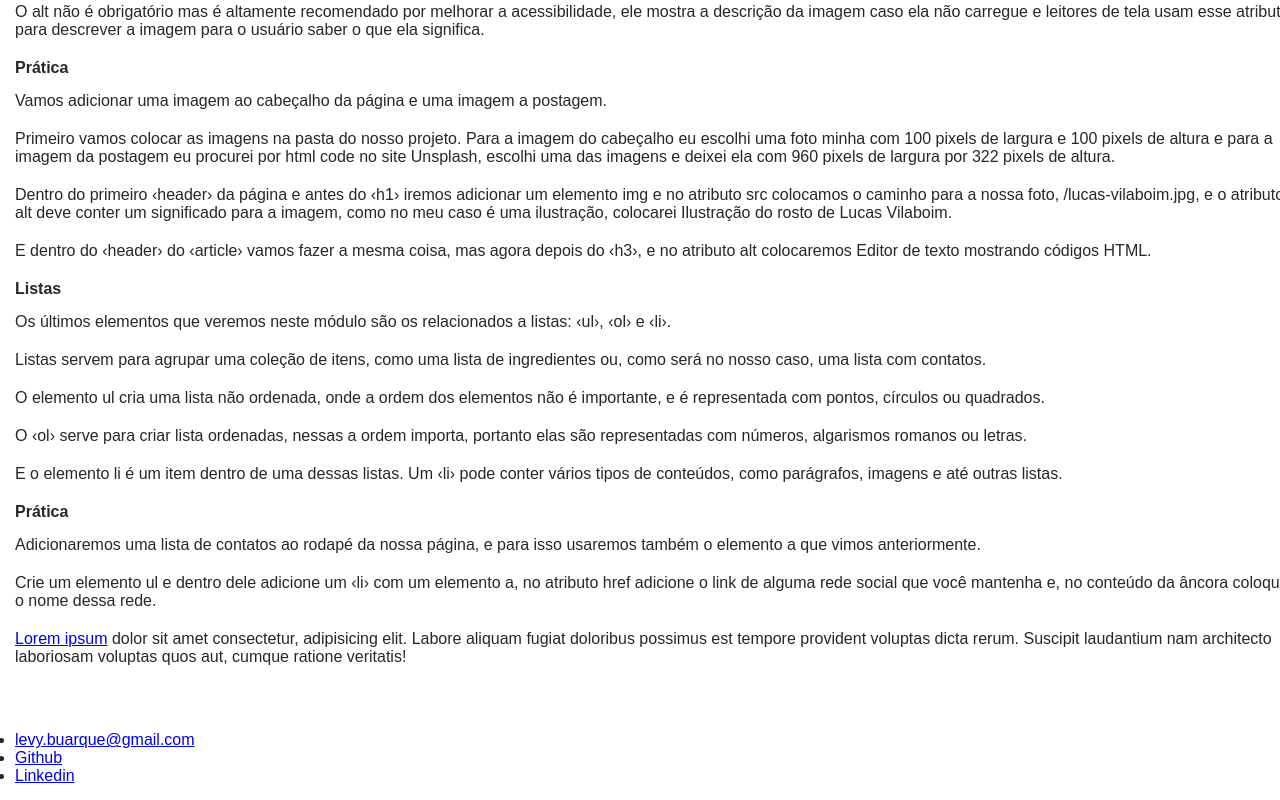
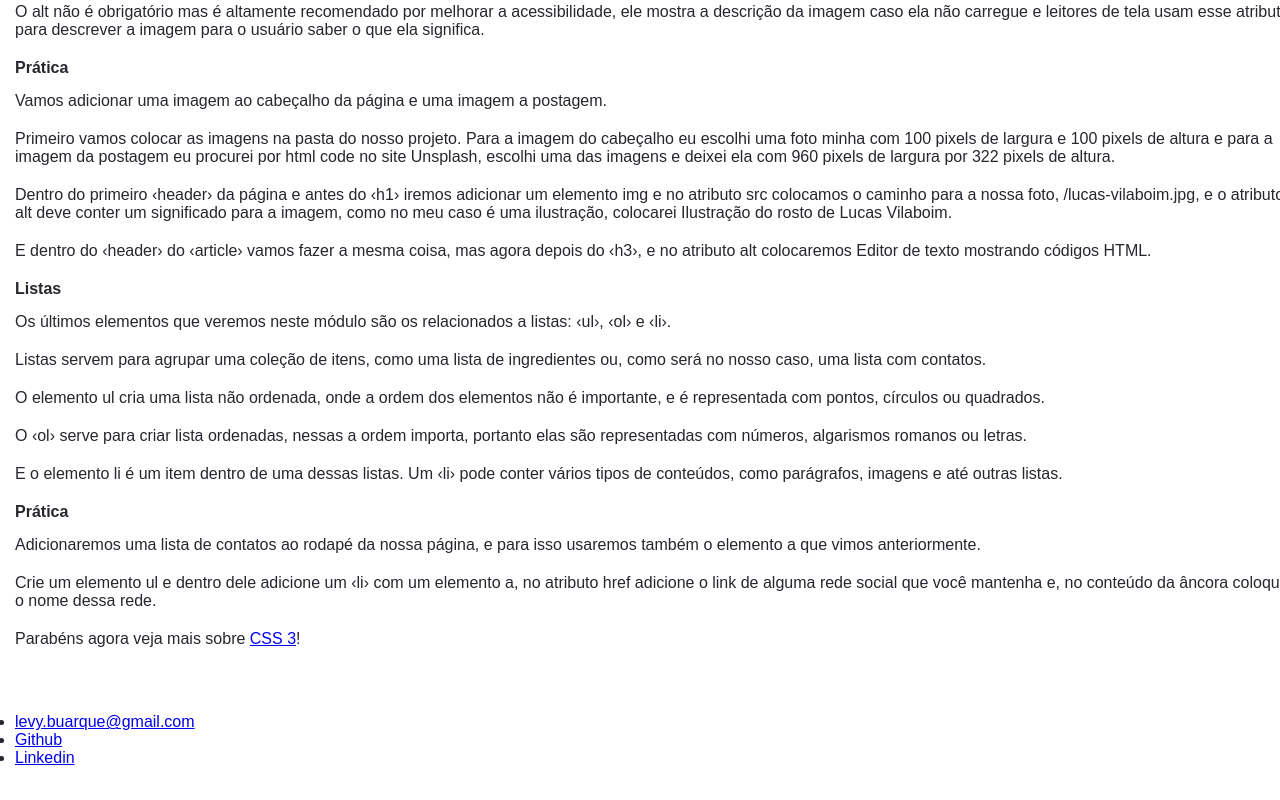
Before and after one commit to mrLevys/bootdio-html5-e-css3, a plain HTML site: page index.html in a window 1280 px wide. Shown: the part 3605-4405 px from the top of the page. Drawn offline with Linux system fonts and the light colour scheme.

Commit message:
feat: add links
Adicionado links para as páginas

```diff
--- a/index.html
+++ b/index.html
@@ -91,7 +91,7 @@
         <h4 class="main__wrapper-subtitle">Prática</h4>
         <p class="main__wrapper-paragraph">Adicionaremos uma lista de contatos ao rodapé da nossa página, e para isso usaremos também o elemento a que vimos anteriormente.</p>
         <p class="main__wrapper-paragraph">Crie um elemento ul e dentro dele adicione um &lsaquo;li&rsaquo; com um elemento a, no atributo href adicione o link de alguma rede social que você mantenha e, no conteúdo da âncora coloque o nome dessa rede.</p>
-        <p class="main__wrapper-paragraph"><a href="#" target="_blank">Lorem ipsum</a> dolor sit amet consectetur, adipisicing elit. Labore aliquam fugiat doloribus possimus est tempore provident voluptas dicta rerum. Suscipit laudantium nam architecto laboriosam voluptas quos aut, cumque ratione veritatis!</p>
+        <p class="main__wrapper-paragraph">Parabéns agora veja mais sobre <a href="css.html" class="main__wrapper-paragraph--links" target="_blank">CSS 3</a>!</p>
       </article>
     </section>
   </section>
```
Also changed, not shown: css.html (+1 -0 lines).
